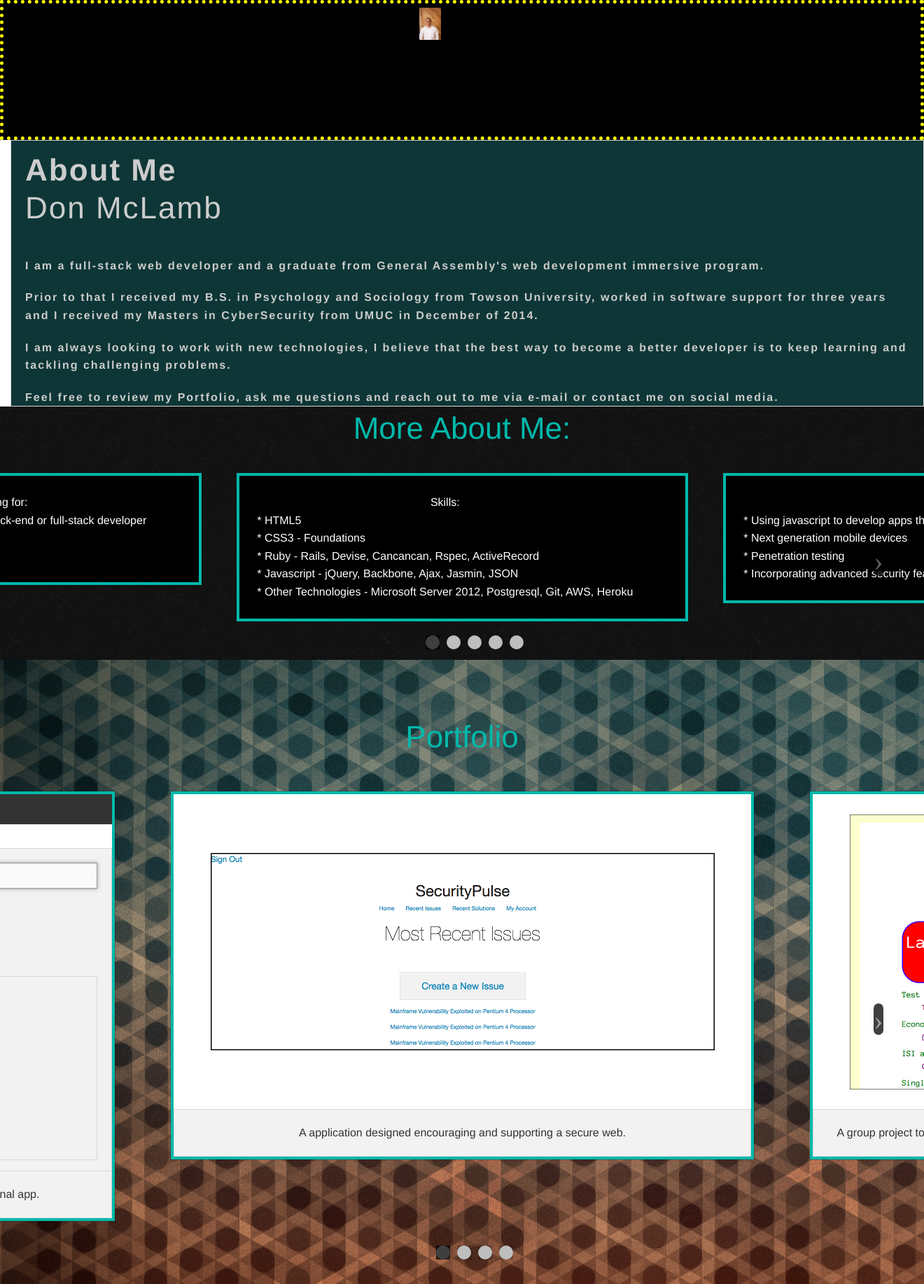
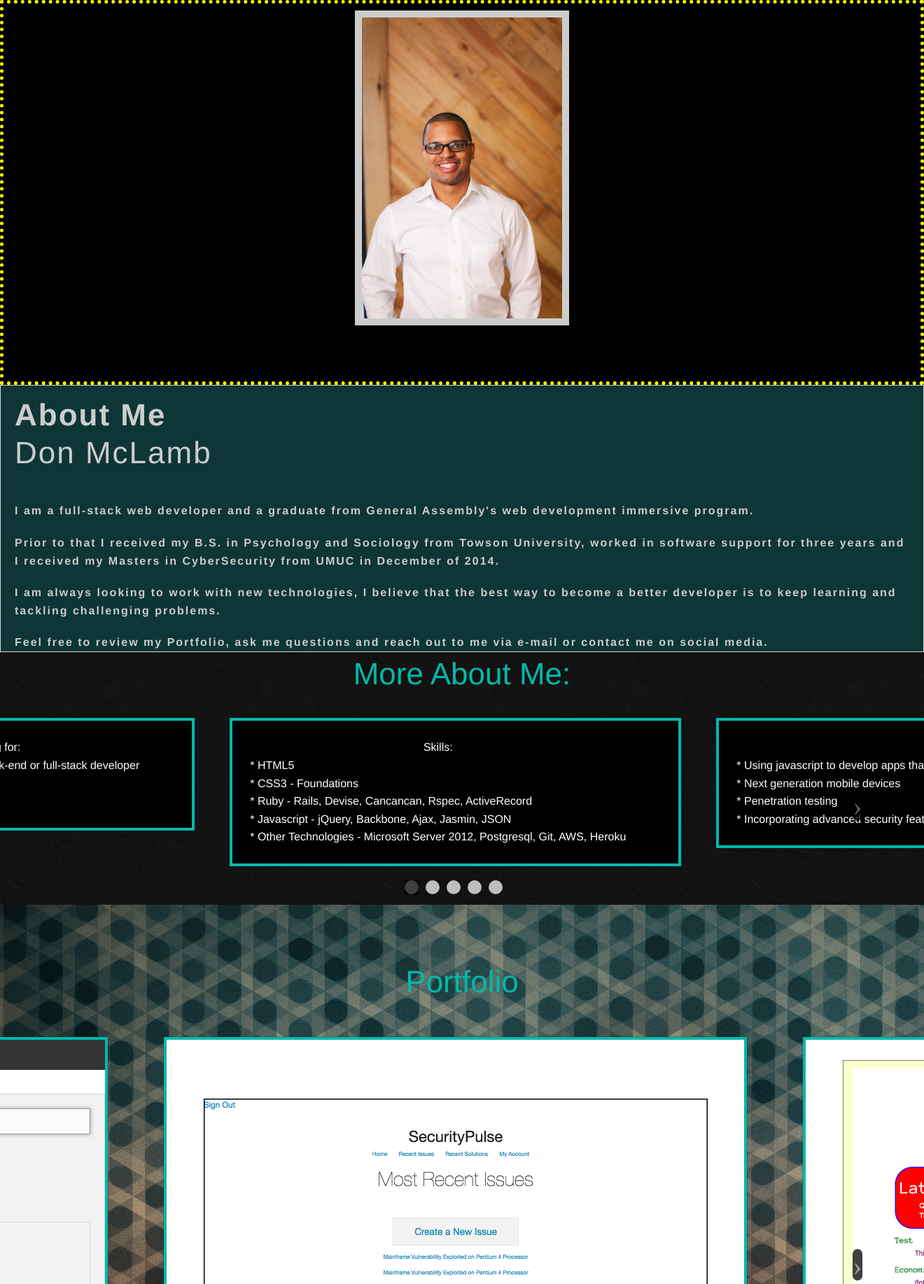
Before and after one commit to dmc2015/portfolio, a PHP site: page /index.html in a window 1320 px wide; the page is wider, and only the part inside the window is pictured. Shown: the part 45-1880 px from the top of that part at 70% size. Run offline with PHP 8.4, Linux system fonts and the light colour scheme; some libraries are stand-ins or nearby versions; some web fonts are replaced.

Commit message:
sliders are working now, made changes for margin and width issues

```diff
--- a/css/picturesection.css
+++ b/css/picturesection.css
@@ -1,15 +1,19 @@
+
 .image {
   clear: both;
-  padding: 0 45% 0 45%;
-  height: 200px;
+  /* padding: 0 45% 0 45%; */
+  height: 550px;
   background-color: black;
   /* border-left: dotted yellow; */
   /* border-right: dotted yellow; */
   border: 5px dotted yellow;
-  /* width: 100%; */
+  width: 100%;
   position: relative;
   display: block;
+  /*margin: 0 auto;*/
+  padding-top: 10px;
   margin: 0 auto;
+
 }
 
 .about{
@@ -17,14 +21,69 @@
 }
 
 .pro_photo{
+	/*float:left;*/
+	/*clear:both;*/
+	/*margin-left: 30%;
+	margin-right: 30%;*/
+	/*padding-left: 40%;
+	padding-right: 40%;*/
+	/*max-width: 25%;*/
+	/*display: inline;
+	margin-left: 10%;
+	margin-right: 15%;
+	padding-top: 5%;
+	max-height: 450px;
+  height: 50%;
+  width: 50%;
+    margin: 0 auto;*/
+}
+
+body{
+  margin: 0;
+}
+
+.pro_photo{
+	/*float:left;*/
+	/*clear:both;*/
+	/*margin-left: 40%;
+	margin-right: 40%;*/
   margin: 0 auto;
+	/*padding-left: 40%;
+	padding-right: 40%;*/
+  min-height: 320px;
+  min-width: 250px;
+	max-width: 25%;
+	display: block;
+	/*margin-left: 45%;
+	margin-right: 15%;*/
+	/*padding-top: 5%;*/
+	max-height: 450px;
+  border-color: #ccc;
+  border-width: 10px;
+  border-style: solid;
 }
+
+.slick-slider{
+  left: -30px;
+}
+.slick-list{
+  left: 20px;
+
+}
+
+/*
+@media-query (min-width: 755px){
+
+}*/
+
+
+
 
 /*main{
   height: 100%;
 }*/
 
-
+/*
 .pro_photo::after {
   clear:both;
   content:".";
@@ -32,7 +91,7 @@
   height:0;
   line-height:0;
   visibility:hidden;
-}
+}*/
 section.subsection.about.panel {
   display: block;
   /* position: relative; */
--- a/css/theme.css
+++ b/css/theme.css
@@ -38,7 +38,7 @@ margin-top: 5%;
 	display: block;
 	margin-bottom: %;
 	padding-bottom: 0%;
-	margin-left: 15px;
+	/*margin-left: 15px;*/
 	font-weight: bold;
 	letter-spacing: 2px;
 }
@@ -75,21 +75,21 @@ h1 .aboutme{
 	margin-bottom: 0;
 }
 
-
+/*
 .pro_photo{
 	float:left;
-	/*clear:both;*/
-	/*margin-left: 30%;
-	margin-right: 30%;*/
-	/*padding-left: 40%;
-	padding-right: 40%;*/
+	clear:both;
+	margin-left: 30%;
+	margin-right: 30%;
+	padding-left: 40%;
+	padding-right: 40%;
 	max-width: 25%;
 	display: inline;
 	margin-left: 10%;
 	margin-right: 15%;
 	padding-top: 5%;
 	max-height: 450px;
-}
+}*/
 
 
 
```
